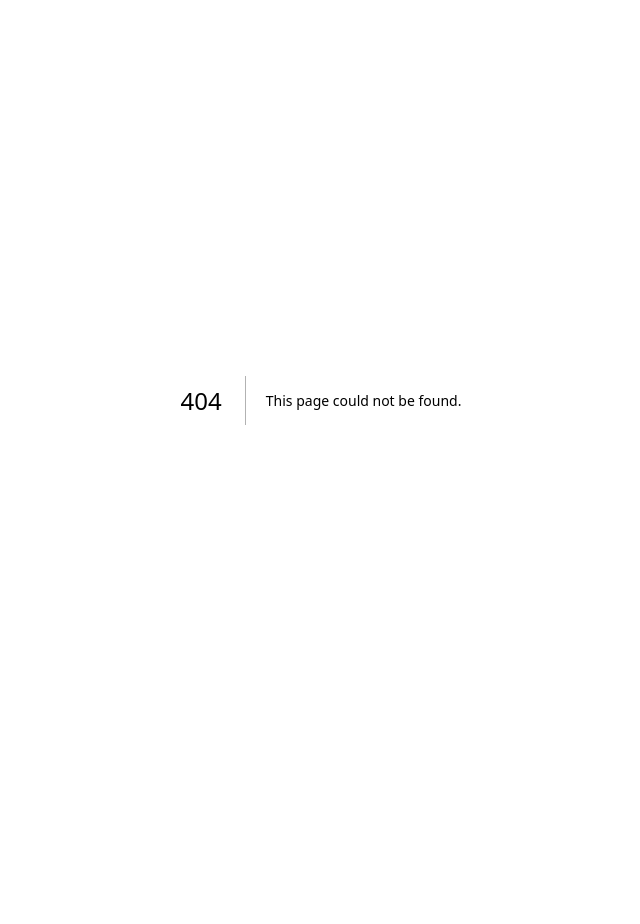
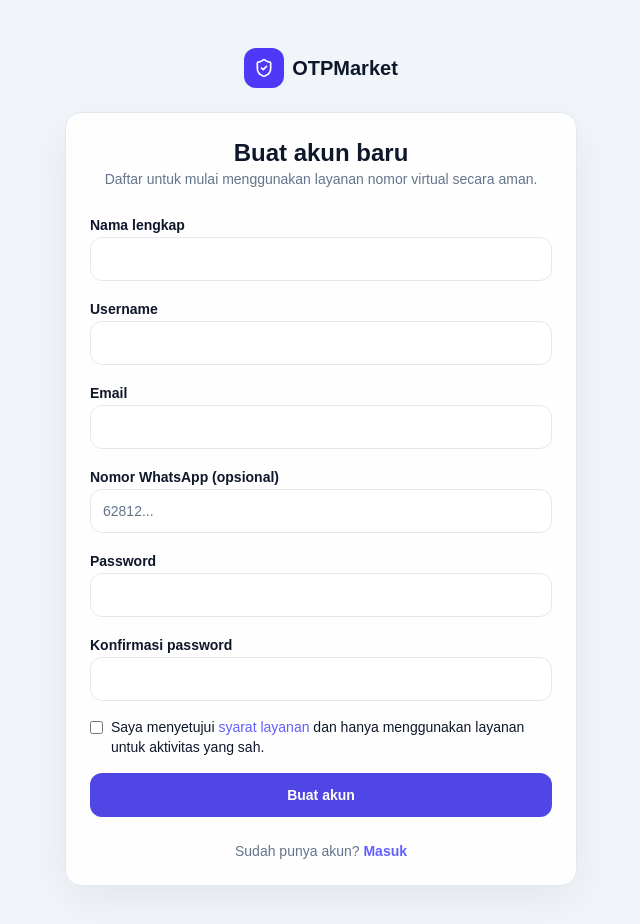
Before and after one commit to Lexxyy-Lord/web-nyoba, a Next.js app: page /register in a window 1280 px wide. Before the commit this address had no page. Shown: the top 924 px of the page, without its empty margins (319-959 px from the left). Before the commit the page ends 800 px from the top, so only its background shows below. Built offline with nearby package versions, Linux system fonts and the light colour scheme.

Commit message:
add registration page

```diff
--- /dev/null
+++ b/src/app/register/page.tsx
@@ -0,0 +1,41 @@
+import Link from "next/link";
+import { ShieldCheck } from "lucide-react";
+import { AuthForm } from "@/components/auth-form";
+import { Card, CardContent, CardHeader, CardTitle } from "@/components/ui/card";
+
+export const metadata = {
+  title: "Daftar | OTPMarket",
+  description: "Buat akun OTPMarket untuk membeli nomor virtual dan menerima OTP.",
+};
+
+export default function RegisterPage() {
+  return (
+    <main className="flex min-h-screen items-center justify-center bg-[var(--muted)] px-4 py-12">
+      <div className="w-full max-w-lg">
+        <Link href="/" className="mb-6 flex items-center justify-center gap-2 text-xl font-black">
+          <span className="flex size-10 items-center justify-center rounded-xl bg-indigo-600 text-white">
+            <ShieldCheck className="size-5" />
+          </span>
+          OTPMarket
+        </Link>
+        <Card>
+          <CardHeader className="text-center">
+            <CardTitle className="text-2xl">Buat akun baru</CardTitle>
+            <p className="text-sm text-[var(--muted-foreground)]">
+              Daftar untuk mulai menggunakan layanan nomor virtual secara aman.
+            </p>
+          </CardHeader>
+          <CardContent>
+            <AuthForm mode="register" />
+            <p className="mt-6 text-center text-sm text-[var(--muted-foreground)]">
+              Sudah punya akun?{" "}
+              <Link href="/login" className="font-semibold text-indigo-500">
+                Masuk
+              </Link>
+            </p>
+          </CardContent>
+        </Card>
+      </div>
+    </main>
+  );
+}
```
